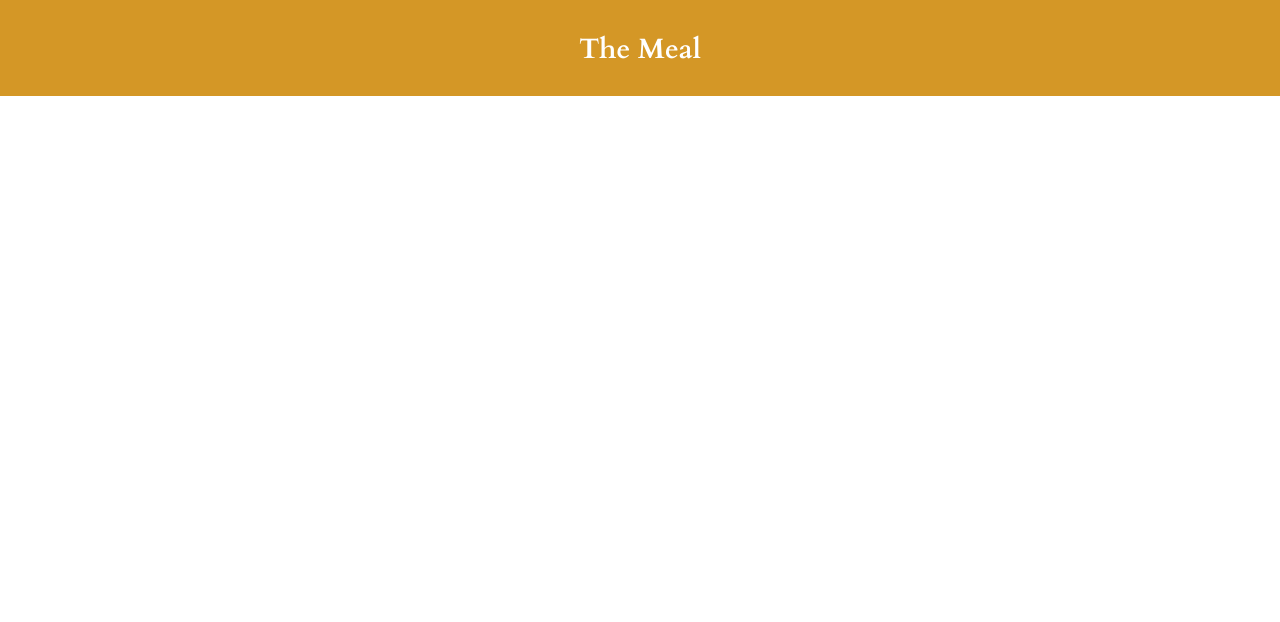
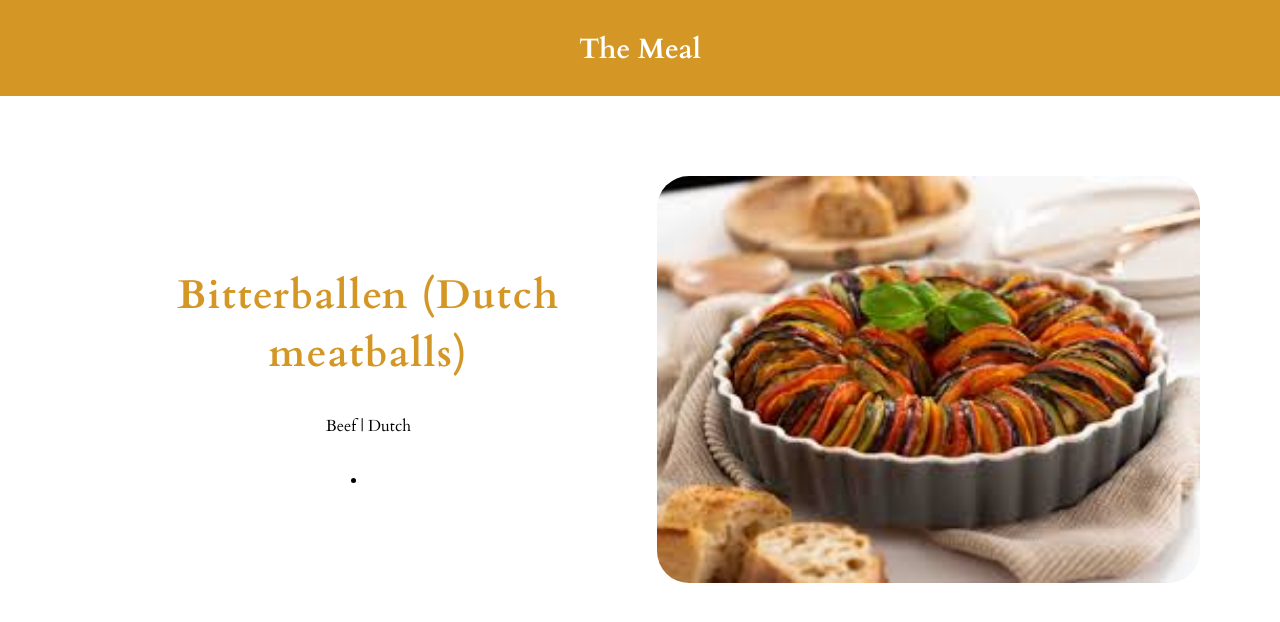
Before and after one commit to Adilettto/neobis_front_themea, a React (Create React App) app: page /recipe in a window 1280 px wide. Shown: the top 622 px of the page. Built offline with nearby package versions, Linux system fonts and the light colour scheme.

Commit message:
cathed the api and displayed on the page

```diff
--- a/package.json
+++ b/package.json
@@ -6,6 +6,7 @@
     "@testing-library/jest-dom": "^5.17.0",
     "@testing-library/react": "^13.4.0",
     "@testing-library/user-event": "^13.5.0",
+    "axios": "^1.5.0",
     "react": "^18.2.0",
     "react-dom": "^18.2.0",
     "react-router-dom": "^6.15.0",
--- a/src/components/Main.css
+++ b/src/components/Main.css
@@ -33,7 +33,7 @@
 }
 
 .meal-img {
-    width: 45%;
+    width: 35%;
     object-fit: cover;
     border-radius: 1rem;
     margin: 5rem 5rem;
--- a/src/components/Main.jsx
+++ b/src/components/Main.jsx
@@ -1,18 +1,35 @@
-import React from "react";
+import React, { useEffect, useState } from "react";
+import axios from "axios";
 import "../App.css";
 import "./Main.css";
 
-import ratataImg from "../assets/ratata.jpg"
 
 const Main = () => {
+  const [mealData, setMealData] = useState(null);
+
+  useEffect(() => {
+    axios("https://www.themealdb.com/api/json/v1/1/random.php")
+      .then(({ data }) => setMealData(data))
+      .catch((err) => console.log(err));
+  }, []);
+
   return (
     <div className="main">
+    {mealData && (
       <div className="meal-info">
         <h3>Meal of the day</h3>
-        <h2><a className="meal-name" href="/recipe">Grilled Mac and Cheese Sandwich</a></h2>
-        <p>Pasta | American</p>
+        <h2>
+          <a className="meal-name" href="/recipe">
+            {mealData.meals[0].strMeal}
+          </a>
+        </h2>
+        <p>{mealData.meals[0].strCategory} | {mealData.meals[0].strArea}</p>
       </div>
-      <img src={ratataImg} alt="bread" className="meal-img" />
+    )}
+
+    {mealData && (
+      <img src={mealData.meals[0].strMealThumb} alt="bread" className="meal-img" />
+    )}
     </div>
   );
 };
--- /dev/null
+++ b/src/pages/Recipe.css
@@ -0,0 +1,26 @@
+.meal-card {
+    margin: 5rem;
+    display: flex;
+    justify-content: space-around;
+}
+
+.meal-data {
+    display: flex;
+    flex-direction: column;
+    align-items: center;
+    justify-content: center;
+    gap: 2rem;
+    text-align: center;
+}
+
+.meal-name {
+    font-size: 2.5rem;
+    letter-spacing: 1.5px;
+    line-height: 58px;
+}
+
+.meal-card img {
+    width: 50%;
+    height: 60%;
+    border-radius: 2rem;
+}
--- a/src/pages/Recipe.jsx
+++ b/src/pages/Recipe.jsx
@@ -1,12 +1,24 @@
-import React from 'react'
-import Header from '../components/Header'
+import React from "react";
+import Header from "../components/Header";
+import ratataImg from "../assets/ratata.jpg";
+import "./Recipe.css";
 
 const Recipe = () => {
   return (
     <div>
-        <Header />
+      <Header />
+      <div className="meal-card">
+        <div className="meal-data">
+          <h2 className="meal-name">Bitterballen (Dutch meatballs)</h2>
+          <p>Beef | Dutch</p>
+          <ul>
+            <li></li>
+          </ul>
+        </div>
+        <img src={ratataImg} alt="meal" />
+      </div>
     </div>
-  )
-}
+  );
+};
 
-export default Recipe
+export default Recipe;
```
Also changed, not shown: src/components/Search.jsx (+14 -10 lines), public/manifest.json, 1 other file (tests, documents, lock files or other folders).
